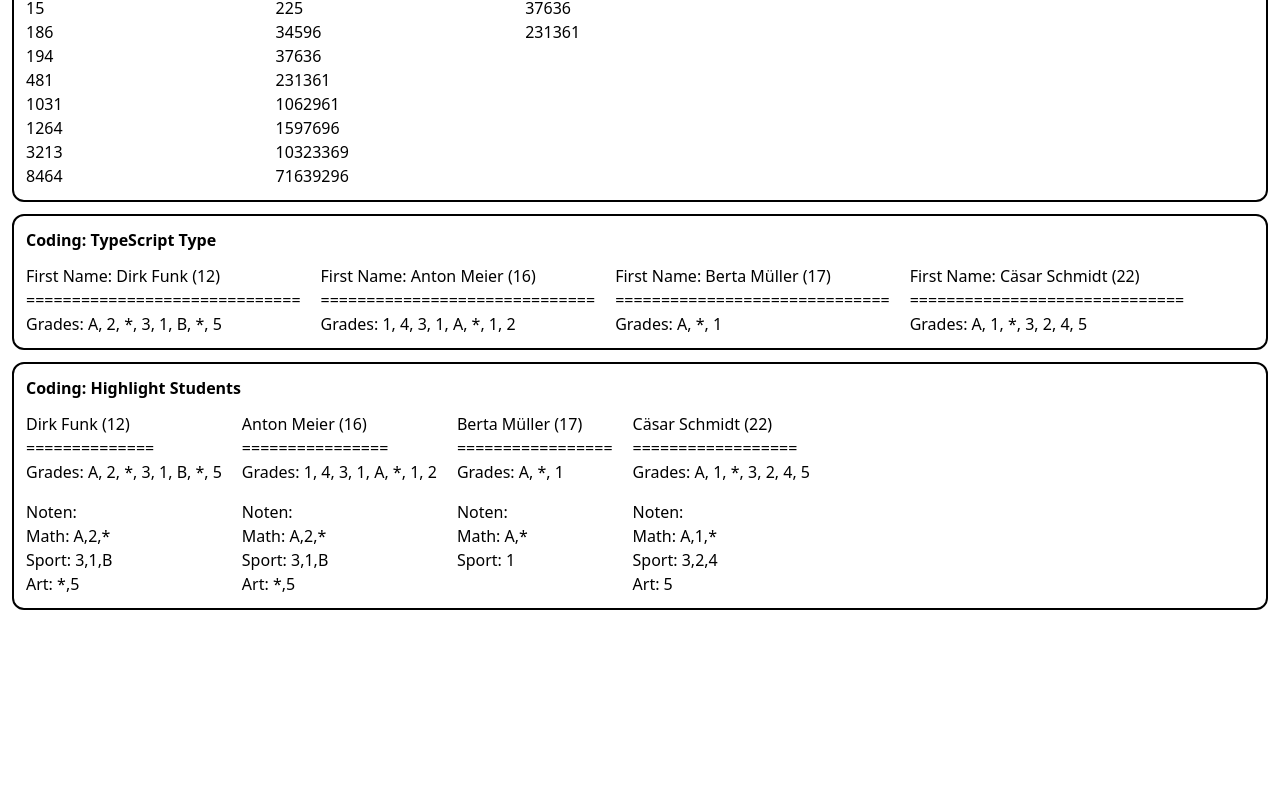
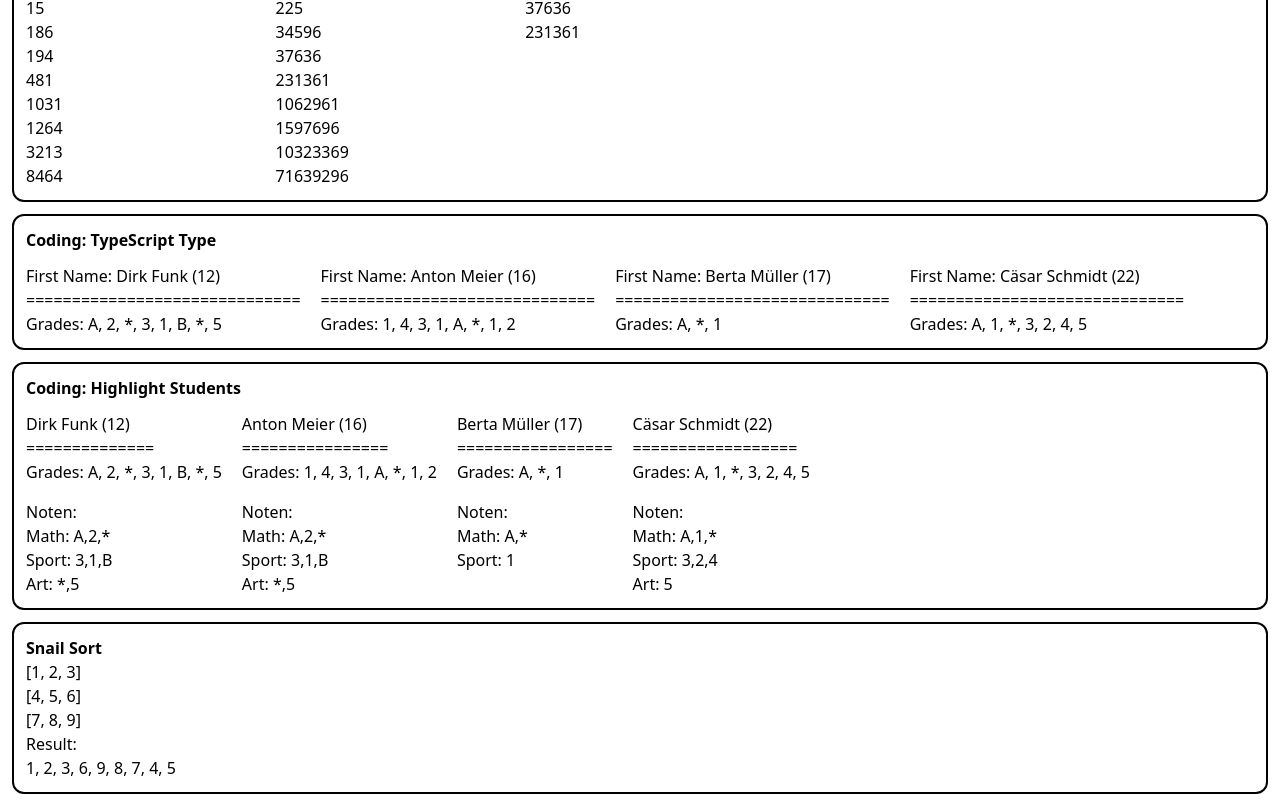
Before and after one commit to difunk/AWD-CHALLENGES, a React (Vite) app: page / in a window 1280 px wide. Shown: the part 1566-2372 px from the top of the page. Before the commit the page ends 2188 px from the top, so only its background shows below. Built offline with nearby package versions, Linux system fonts and the light colour scheme.

Commit message:
add: challenge 12

```diff
--- a/src/App.tsx
+++ b/src/App.tsx
@@ -2,6 +2,7 @@ import './App.css'
 import Challenge1 from './components/Challenge1'
 import Challenge10 from './components/Challenge10'
 import Challenge11 from './components/Challenge11'
+import Challenge12 from './components/Challenge12'
 import Challenge2 from './components/Challenge2'
 import Challenge3 from './components/Challenge3'
 import Challenge4 from './components/Challenge4'
@@ -25,6 +26,7 @@ function App() {
       <Challenge9 />
       <Challenge10 />
       <Challenge11 />
+      <Challenge12 />
     </>
   )
 }
--- /dev/null
+++ b/src/components/Challenge12.tsx
@@ -0,0 +1,64 @@
+const Challenge12 = () => {
+
+const matrix: number[][] = [
+    [1, 2, 3],
+    [4, 5, 6],
+    [7, 8, 9]
+];
+
+ const snail = (matrix: number[][]): number[] => {
+    const result: number[] = [];
+    const matrixDuplicate = matrix.map(row => [...row])
+
+    while (matrixDuplicate.length > 0){
+        const topRow = matrixDuplicate.shift()
+
+        if (topRow && topRow.length > 0) {
+            result.push(...topRow)
+        }
+
+        const rightColumn = matrixDuplicate.map(row => row.pop()).filter(v => v !== undefined)
+
+        if (rightColumn && rightColumn.length > 0) {
+            result.push(...rightColumn)
+        }
+
+        const bottomRow = matrixDuplicate.pop()
+
+        if (bottomRow && bottomRow.length > 0){
+            bottomRow.reverse();
+            result.push(...bottomRow)
+        }
+
+        const leftColumn = matrixDuplicate.map(row => row.shift()).filter(v => v !== undefined);
+        if (leftColumn && leftColumn.length > 0) {
+                result.push(...leftColumn)
+        }
+    }
+    return result;
+ }
+
+
+  const snailResult = snail(matrix);
+
+  return (
+    <>
+        <div style={{ backgroundColor: "white", border: "2px solid black", borderRadius: "12px", padding: "12px", margin: "12px"}}>
+            <p style={{ fontWeight: "bold"}}>
+                Snail Sort
+            </p>
+                {matrix.map((row, i) => (
+                    <p key={i}>[{row.join(", ")}]</p>
+                ))}
+
+            <div>
+                Result:
+                <p>{snailResult.join(", ")}</p>
+            </div>
+        </div>
+
+    </>
+  )
+}
+
+export default Challenge12
```
